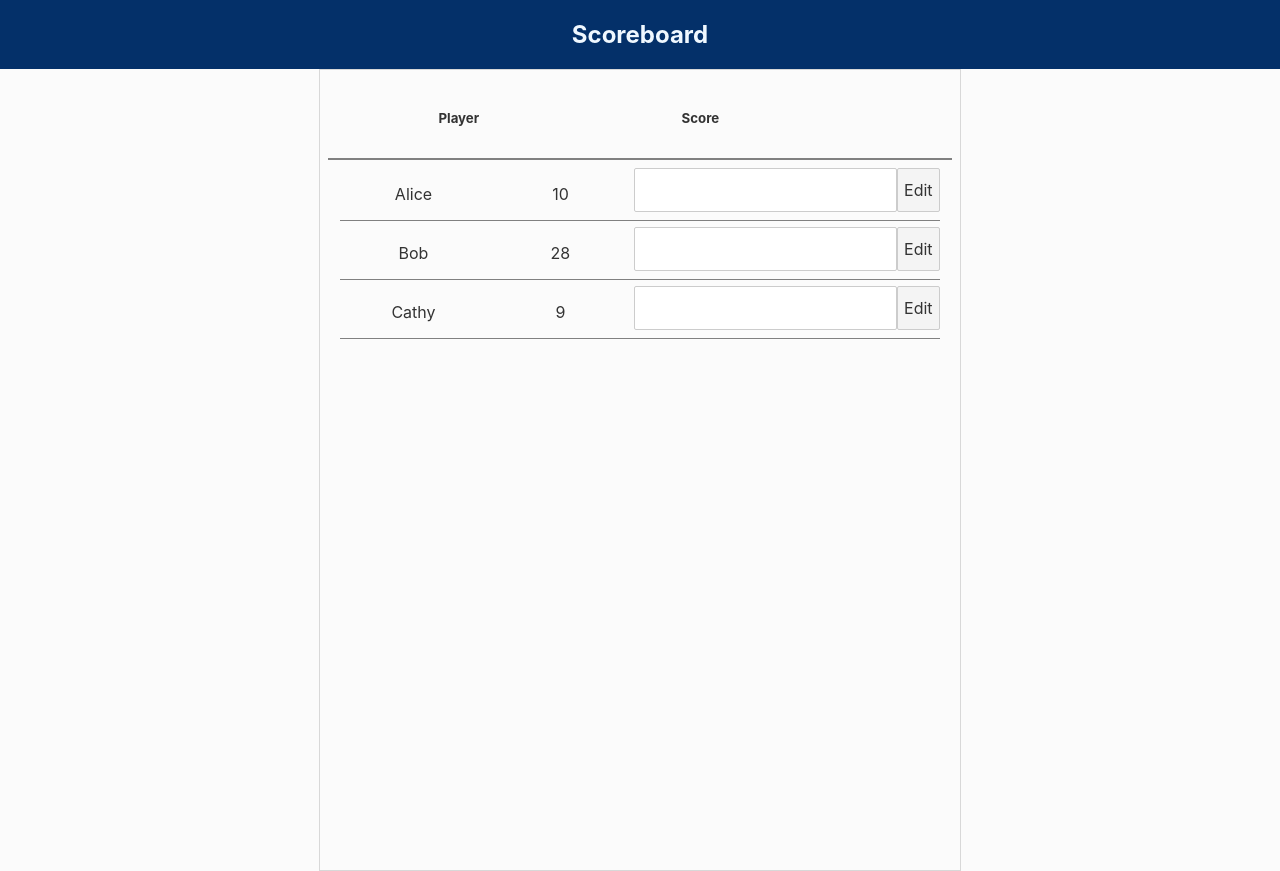
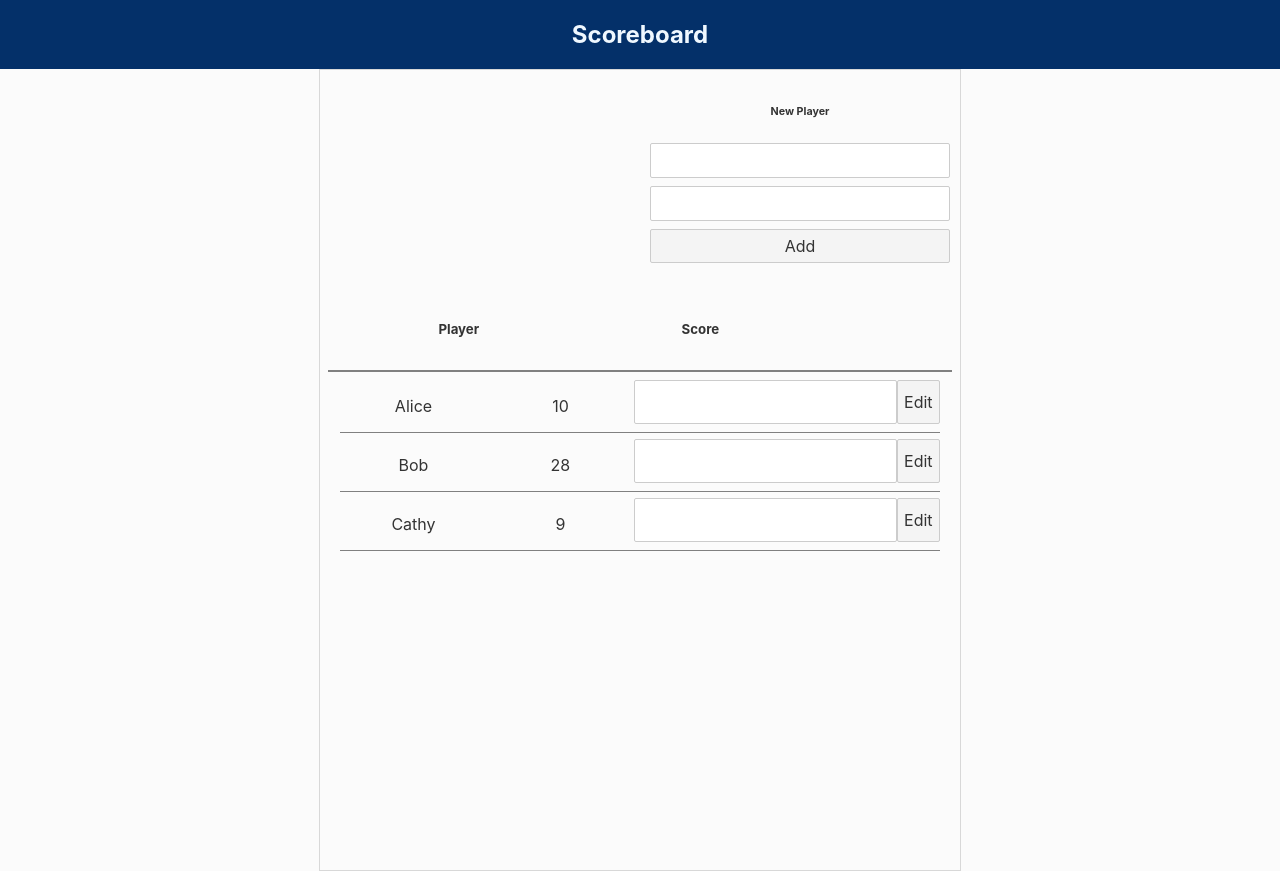
Before and after one commit to ahmed-saifulla/scoreboard-svelte, a Svelte app: page / in a window 1280 px wide. Built offline with nearby package versions, Linux system fonts and the light colour scheme.

Commit message:
Add player feature

```diff
--- a/src/Main.svelte
+++ b/src/Main.svelte
@@ -1,5 +1,6 @@
 <script>
   import Card from "./Card.svelte";
+  import NewPlayer from "./NewPlayer.svelte";
 
   let players = [
     {
@@ -15,16 +16,26 @@
       score: 9,
     },
   ];
+
+  const addPlayer = (e) => {
+    const newPlayer = e.detail;
+    players = [...players, newPlayer];
+  };
 </script>
 
 <main class="main">
+  <NewPlayer on:addPlayer={addPlayer} />
   <div class="header">
     <h5>Player</h5>
     <h5>Score</h5>
   </div>
-  {#each players as player}
-    <Card {player} />
-  {/each}
+  {#if players.length === 0}
+    <p class="noPlayers">No Players</p>
+  {:else}
+    {#each players as player}
+      <Card {player} />
+    {/each}
+  {/if}
 </main>
 
 <style>
@@ -48,4 +59,7 @@
     width: 40%;
     text-align: center;
   }
+  .noPlayers {
+    text-align: center;
+  }
 </style>
--- /dev/null
+++ b/src/NewPlayer.svelte
@@ -0,0 +1,40 @@
+<script>
+  import { createEventDispatcher } from "svelte";
+  const dispatch = createEventDispatcher();
+  let player = {
+    name: "",
+    score: "",
+  };
+
+  const onSubmit = (e) => {
+    e.preventDefault();
+    dispatch("addPlayer", player);
+    player = {
+      name: "",
+      score: "",
+    };
+  };
+</script>
+
+<div class="newPlayer">
+  <form on:submit={onSubmit}>
+    <h6>New Player</h6>
+    <input type="text" name="" id="" bind:value={player.name} />
+    <input type="number" name="" id="" bind:value={player.score} />
+    <button type="submit">Add</button>
+  </form>
+</div>
+
+<style>
+  .newPlayer {
+    display: flex;
+    justify-content: flex-end;
+  }
+  .newPlayer > form {
+    display: flex;
+    flex-direction: column;
+    width: 300px;
+    padding: 10px;
+    text-align: center;
+  }
+</style>
```
